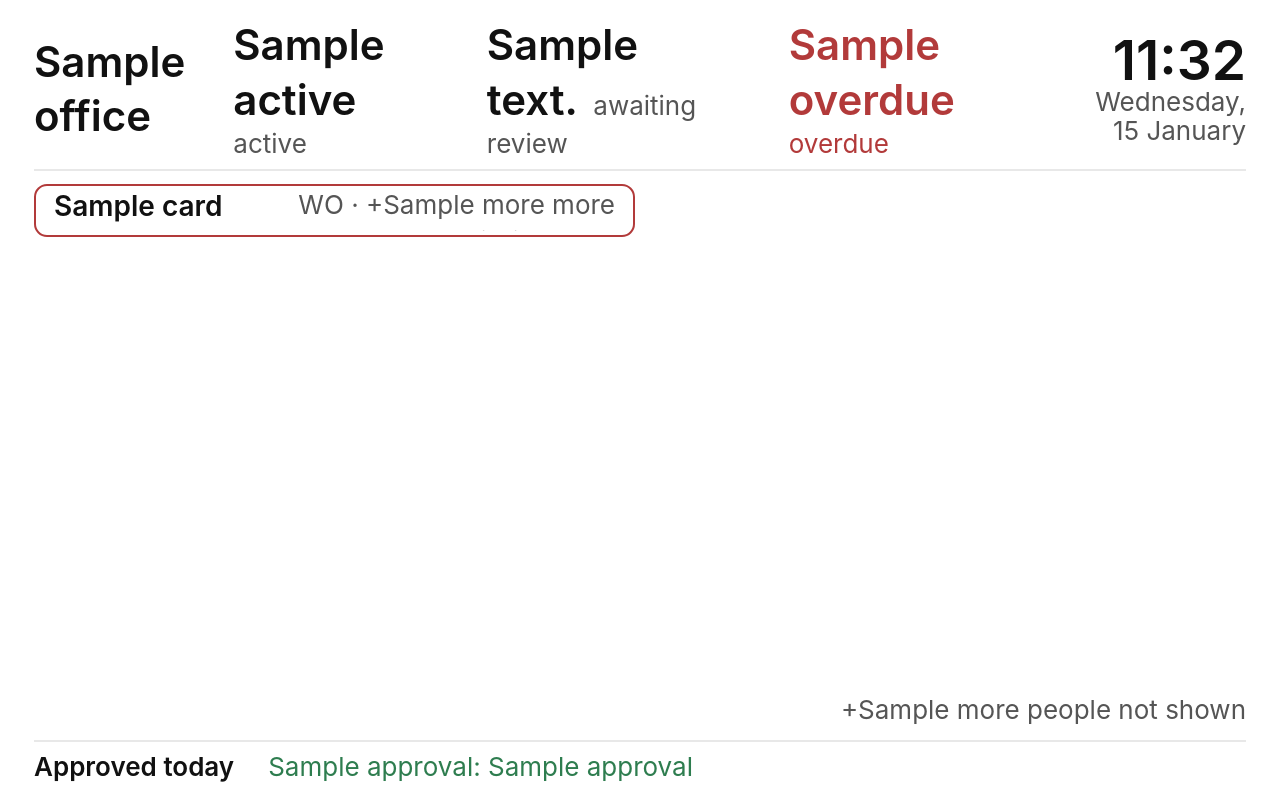
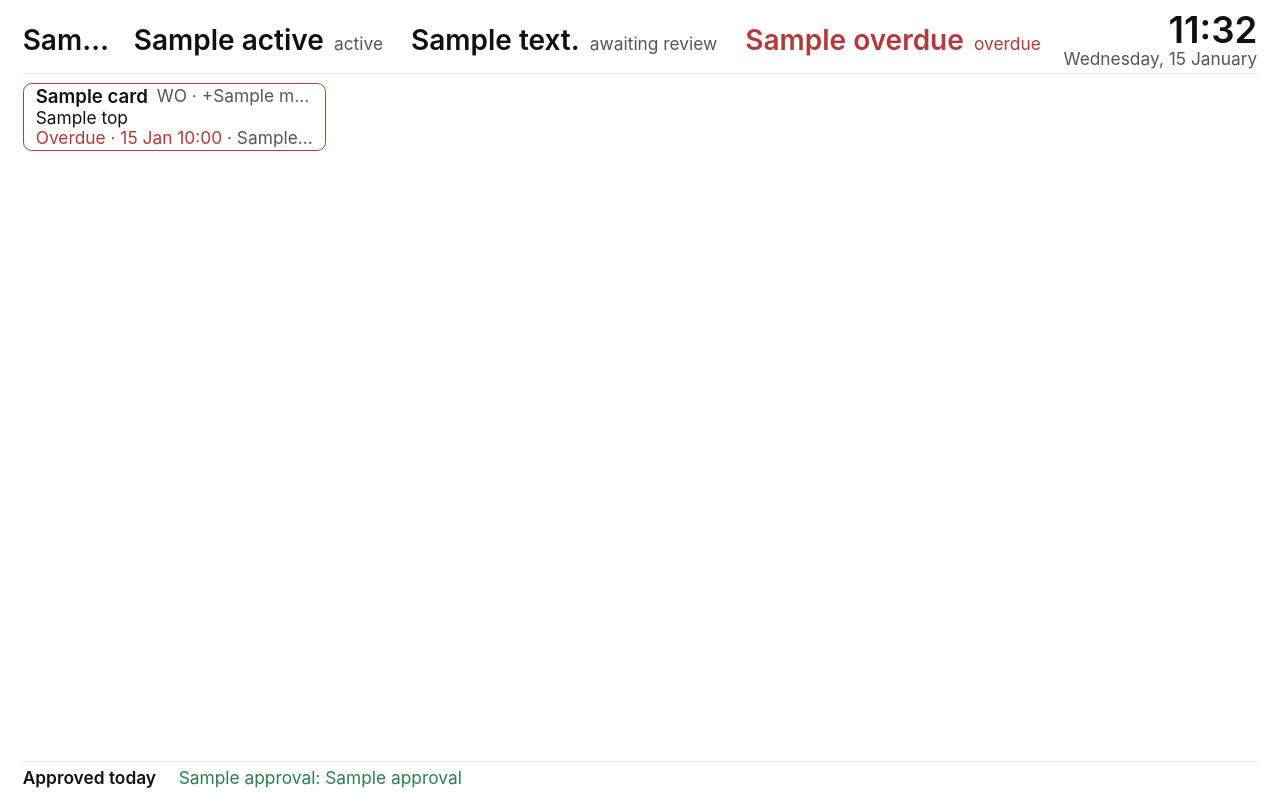
Before and after one commit to Yashghodinde/PEOPLE_MANAGEMENT, a Django app: template app/templates/display/board.html in a window 1280 px wide. Run offline with Django 5.2, Linux system fonts and the light colour scheme; the template is opened without the code that fills it: most values are stand-ins (such as "Sample title", 1, 10 or a date in 2020).

Commit message:
TV board: adapts to any screen (text scale, columns and rows from the screen size, +N more when cards do not fit)
Co-Authored-By: Claude Sonnet 5.5 <noreply@anthropic.com>

```diff
--- a/app/static/js/display-core.js
+++ b/app/static/js/display-core.js
@@ -58,7 +58,25 @@
     };
   }
 
-  var api = { create: create, QUIET_MS: QUIET_MS, POLL_MS: POLL_MS, RETRY_MS: RETRY_MS, FAILS: FAILS };
+  // Fit the board to whatever screen the TV reports (a 1080p TV at 150% reports 1280 x 720, a 4K one 3840 x 2160).
+  // Everything is measured in "design pixels" of a 1920 x 1080 screen and multiplied by `s`, so text and spacing grow
+  // and shrink with the screen; the number of columns follows the width, the number of rows the height. Cards that do
+  // not fit are counted ("+N more"), never cut in half.
+  var DESIGN_W = 1920, DESIGN_H = 1080;
+  var HEADER = 100, STRIP = 58, PADDING = 34, GAP = 10, CARD_W = 460, CARD_H = 100;
+  function plan(width, height, cards) {
+    var w = Number(width), h = Number(height), n = Math.max(0, Number(cards) || 0);
+    if (!(w > 0) || !(h > 0)) { w = DESIGN_W; h = DESIGN_H; }
+    var s = Math.min(w / DESIGN_W, h / DESIGN_H);
+    var cols = Math.max(1, Math.min(6, Math.round(w / (CARD_W * s))));
+    var avail = h - (HEADER + STRIP + PADDING) * s;
+    var rows = Math.max(1, Math.floor((avail + GAP * s) / ((CARD_H + GAP) * s)));
+    var capacity = cols * rows;
+    var visible = Math.min(n, capacity);
+    return { s: s, cols: cols, rows: rows, capacity: capacity, visible: visible, hidden: n - visible };
+  }
+
+  var api = { create: create, plan: plan, QUIET_MS: QUIET_MS, POLL_MS: POLL_MS, RETRY_MS: RETRY_MS, FAILS: FAILS };
   if (typeof module !== "undefined" && module.exports) module.exports = api;
   else root.OtsDisplayCore = api;
 })(typeof self !== "undefined" ? self : this);
--- a/app/static/js/display.js
+++ b/app/static/js/display.js
@@ -3,6 +3,24 @@
   "use strict";
   var Core = window.OtsDisplayCore, board = document.getElementById("board");
   if (!Core || !board) return;
+  // Size the board to this screen: text scale, columns, rows. Run after every redraw and when the screen changes.
+  function layout() {
+    var cards = board.querySelectorAll(".card");
+    var p = Core.plan(window.innerWidth, window.innerHeight, cards.length);
+    var root = document.documentElement.style;
+    root.setProperty("--s", String(p.s));
+    root.setProperty("--cols", String(p.cols));
+    root.setProperty("--rows", String(p.rows));
+    for (var i = 0; i < cards.length; i++) cards[i].style.display = i < p.visible ? "" : "none";
+    var more = board.querySelector(".more");
+    if (more) {
+      var total = p.hidden + (parseInt(more.getAttribute("data-server"), 10) || 0);
+      more.textContent = total > 0 ? "+" + total + " more people not shown" : "";
+    }
+  }
+  layout(); // before the first paint, so the board never shows at the wrong size
+  window.addEventListener("resize", layout);
+  window.addEventListener("orientationchange", layout);
   var es = null, offset = 0; // offset: the server's clock minus this TV's clock, so the clock shown is the server's
 
   function two(n) { return n < 10 ? "0" + n : "" + n; }
@@ -17,7 +35,7 @@
     fetch("/display/board", { credentials: "same-origin", cache: "no-store" }).then(function (r) {
       if (r.status === 401) { window.location.href = "/display/pair"; return null; }
       return r.ok ? r.text() : null;
-    }).then(function (html) { if (html) { board.innerHTML = html; tick(); } }).catch(function () {});
+    }).then(function (html) { if (html) { board.innerHTML = html; layout(); tick(); } }).catch(function () {});
   }
   var core = Core.create({
     now: Date.now,
--- a/app/templates/display/_board.html
+++ b/app/templates/display/_board.html
@@ -19,7 +19,7 @@
   <p class="empty">Nothing is being worked on right now.</p>
   {% endfor %}
 </section>
-{% if hidden_cards %}<p class="more">+{{ hidden_cards }} more people not shown</p>{% endif %}
+<p class="more" data-server="{{ hidden_cards }}">{% if hidden_cards %}+{{ hidden_cards }} more people not shown{% endif %}</p>
 <footer class="strip" aria-label="Approved today">
   <span class="label">Approved today</span>
   {% for a in approvals %}<span class="done">{{ a.name }}: {{ a.title }}</span>{% empty %}<span class="none">None yet</span>{% endfor %}
--- a/app/templates/display/board.html
+++ b/app/templates/display/board.html
@@ -5,29 +5,28 @@
 <meta name="viewport" content="width=device-width, initial-scale=1">
 <title>{{ office }}</title>
 <style>
-:root{--canvas:#FFFFFF;--ink:#111111;--soft:#555555;--line:#E8E8E8;--accent:#2F3E56;--ok:#2E7D4F;--bad:#B23A3A}
+:root{--canvas:#FFFFFF;--ink:#111111;--soft:#555555;--line:#E8E8E8;--accent:#2F3E56;--ok:#2E7D4F;--bad:#B23A3A;--s:1;--cols:4;--rows:8}
 *{box-sizing:border-box;margin:0}
-html,body{height:100%;background:var(--canvas);color:var(--ink);font:26px/1.3 Inter,system-ui,sans-serif;overflow:hidden}
-#board{width:100vw;height:100vh;padding:18px 34px 16px;display:flex;flex-direction:column;gap:13px;animation:fade 233ms ease-out}
+html,body{width:100%;height:100%;background:var(--canvas);color:var(--ink);font:calc(26px*var(--s))/1.3 Inter,system-ui,sans-serif;overflow:hidden}
+#board{position:fixed;inset:0;padding:calc(18px*var(--s)) calc(34px*var(--s)) calc(16px*var(--s));display:flex;flex-direction:column;gap:calc(13px*var(--s));animation:fade 233ms ease-out}
 @keyframes fade{from{opacity:0}to{opacity:1}}
-.top{display:flex;align-items:center;justify-content:space-between;gap:34px;border-bottom:2px solid var(--line);padding-bottom:8px}
-.office{font-size:42px;font-weight:600}
-.counts{display:flex;gap:42px;color:var(--soft)}
-.counts b{color:var(--ink);font-size:42px;font-weight:600;margin-right:8px}
+.top{display:flex;align-items:center;justify-content:space-between;gap:calc(34px*var(--s));border-bottom:calc(2px*var(--s)) solid var(--line);padding-bottom:calc(8px*var(--s))}
+.office{font-size:calc(42px*var(--s));font-weight:600;white-space:nowrap;overflow:hidden;text-overflow:ellipsis;min-width:0}
+.counts{display:flex;gap:calc(42px*var(--s));color:var(--soft);white-space:nowrap}
+.counts b{color:var(--ink);font-size:calc(42px*var(--s));font-weight:600;margin-right:calc(8px*var(--s))}
 .counts .bad b,.bad{color:var(--bad)}
-.when{text-align:right;line-height:1.1}.clock{font-size:55px;font-weight:600;line-height:1}.date{color:var(--soft)}
-.grid{flex:1;min-height:0;display:grid;grid-template-columns:repeat(4,1fr);grid-auto-rows:minmax(0,1fr);grid-template-rows:repeat(8,minmax(0,1fr));gap:10px}
-.card{border:2px solid var(--line);border-radius:13px;padding:4px 18px;overflow:hidden;display:flex;flex-direction:column;justify-content:center;line-height:1.15}
+.when{text-align:right;line-height:1.1;white-space:nowrap}.clock{font-size:calc(55px*var(--s));font-weight:600;line-height:1}.date{color:var(--soft)}
+.grid{flex:1;min-height:0;display:grid;grid-template-columns:repeat(var(--cols),minmax(0,1fr));grid-template-rows:repeat(var(--rows),minmax(0,1fr));gap:calc(10px*var(--s))}
+.card{border:calc(2px*var(--s)) solid var(--line);border-radius:calc(13px*var(--s));padding:calc(4px*var(--s)) calc(18px*var(--s));overflow:hidden;display:flex;flex-direction:column;justify-content:center;line-height:1.15}
 .card.overdue{border-color:var(--bad)}
-.card h2{font-size:28px;font-weight:600;display:flex;justify-content:space-between;gap:13px;white-space:nowrap}
-.card .name{overflow:hidden;text-overflow:ellipsis}.card .st{font-size:26px;font-weight:400;color:var(--soft)}
+.card h2{font-size:calc(28px*var(--s));font-weight:600;display:flex;justify-content:space-between;gap:calc(13px*var(--s));white-space:nowrap}
+.card .name{flex-shrink:0;max-width:70%;overflow:hidden;text-overflow:ellipsis}.card .st{flex:1 1 0;min-width:0;text-align:right;overflow:hidden;text-overflow:ellipsis;font-size:calc(26px*var(--s));font-weight:400;color:var(--soft)}
 .task{white-space:nowrap;overflow:hidden;text-overflow:ellipsis}
-.meta{color:var(--soft);font-size:26px;white-space:nowrap;overflow:hidden;text-overflow:ellipsis}
-.empty{grid-column:1/-1;grid-row:1/-1;align-self:center;text-align:center;color:var(--soft);font-size:42px}
-.more{color:var(--soft);text-align:right}
-.strip{display:flex;gap:34px;align-items:center;border-top:2px solid var(--line);padding-top:8px;white-space:nowrap;overflow:hidden;color:var(--ok)}
+.meta{color:var(--soft);font-size:calc(26px*var(--s));white-space:nowrap;overflow:hidden;text-overflow:ellipsis}
+.empty{grid-column:1/-1;grid-row:1/-1;align-self:center;text-align:center;color:var(--soft);font-size:calc(42px*var(--s))}
+.more{color:var(--soft);text-align:right;min-height:0}.more:empty{display:none}
+.strip{display:flex;gap:calc(34px*var(--s));align-items:center;border-top:calc(2px*var(--s)) solid var(--line);padding-top:calc(8px*var(--s));white-space:nowrap;overflow:hidden;color:var(--ok)}
 .strip .label{color:var(--ink);font-weight:600}.strip .none{color:var(--soft)}
-@media(max-width:1500px){.grid{grid-template-columns:repeat(2,1fr)}}
 </style>
 </head>
 <body>
```
Also changed, not shown: tests/js/display.test.js (+27 -0 lines), tests/live/test_display.py (+15 -0 lines).
